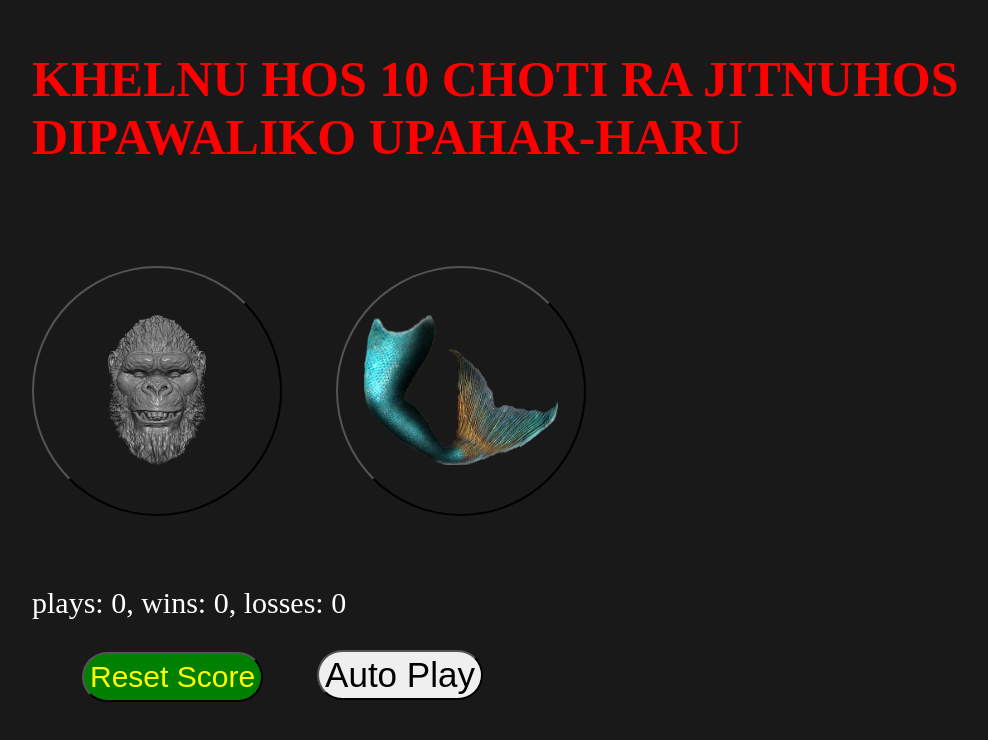
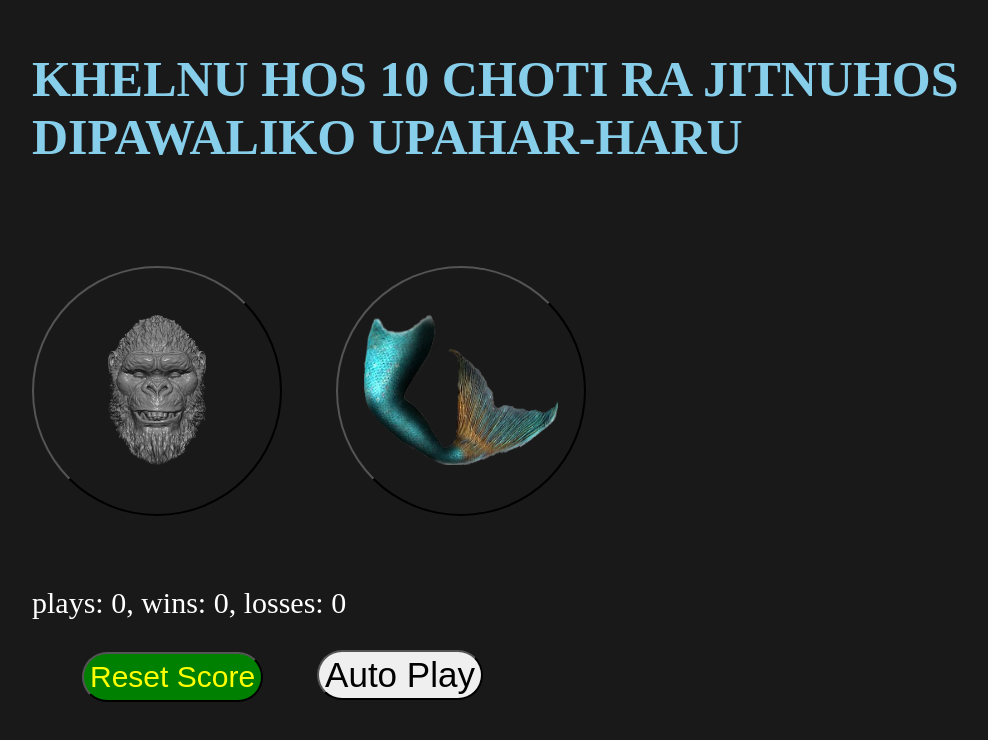
Before and after one commit to Ningwa83/head-tail, a plain HTML site: page index.html in a window 1280 px wide. Shown: the whole page, without its empty margins (26-1014 px from the left). Drawn offline with Linux system fonts and the light colour scheme.

Commit message:
Update index.html

```diff
--- a/index.html
+++ b/index.html
@@ -68,7 +68,7 @@ font-color: white;
    </style>
 </head>
 <body>
-  <p style="margin-left: 50px; font-size: 50px; color: red; font-weight: bold">KHELNU HOS 10 CHOTI RA JITNUHOS DIPAWALIKO UPAHAR-HARU</p>
+  <p style="margin-left: 50px; font-size: 50px; color: #87CEEB; font-weight: bold">KHELNU HOS 10 CHOTI RA JITNUHOS DIPAWALIKO UPAHAR-HARU</p>
 <button class="move-button js-heads-button" ><img src="heads.png" class="move-icon"></button>
 
 <button class="move-button js-tails-button"><img src="tails.png" class="move-icon"></button>
```
